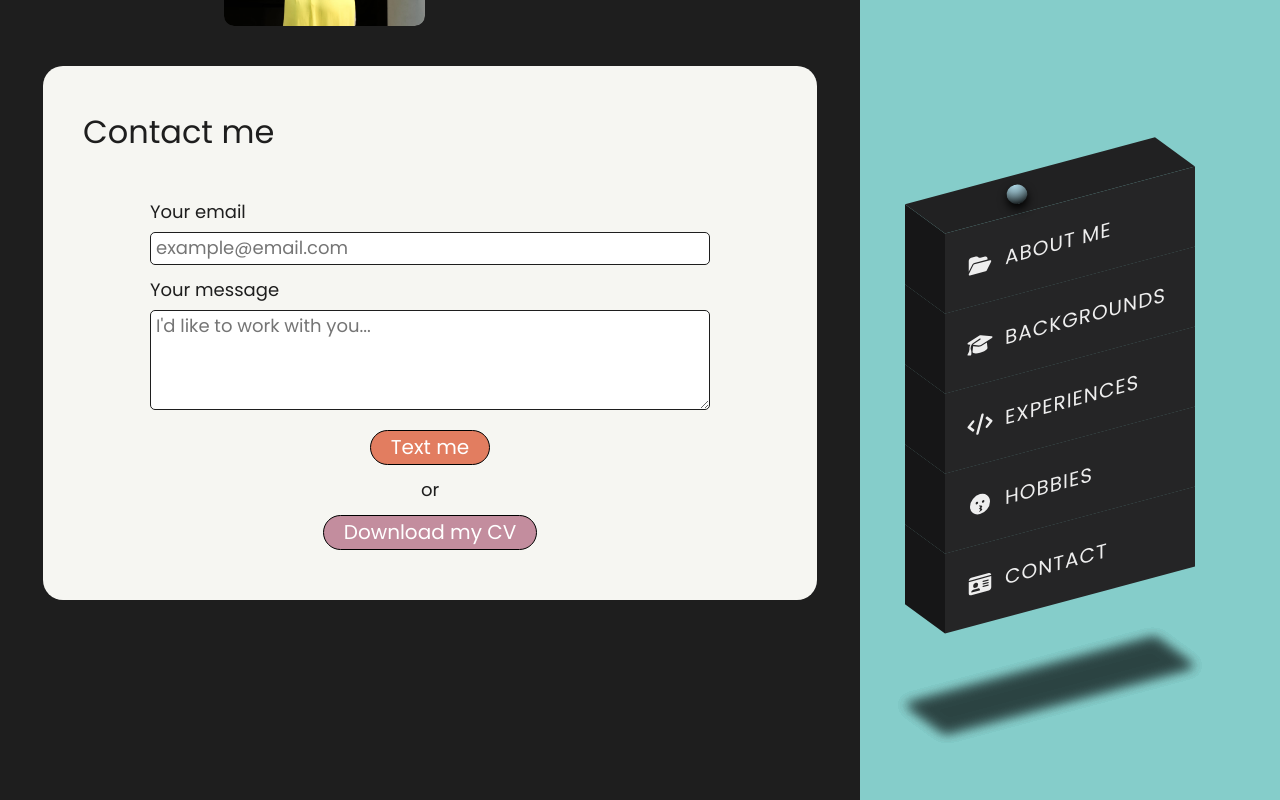
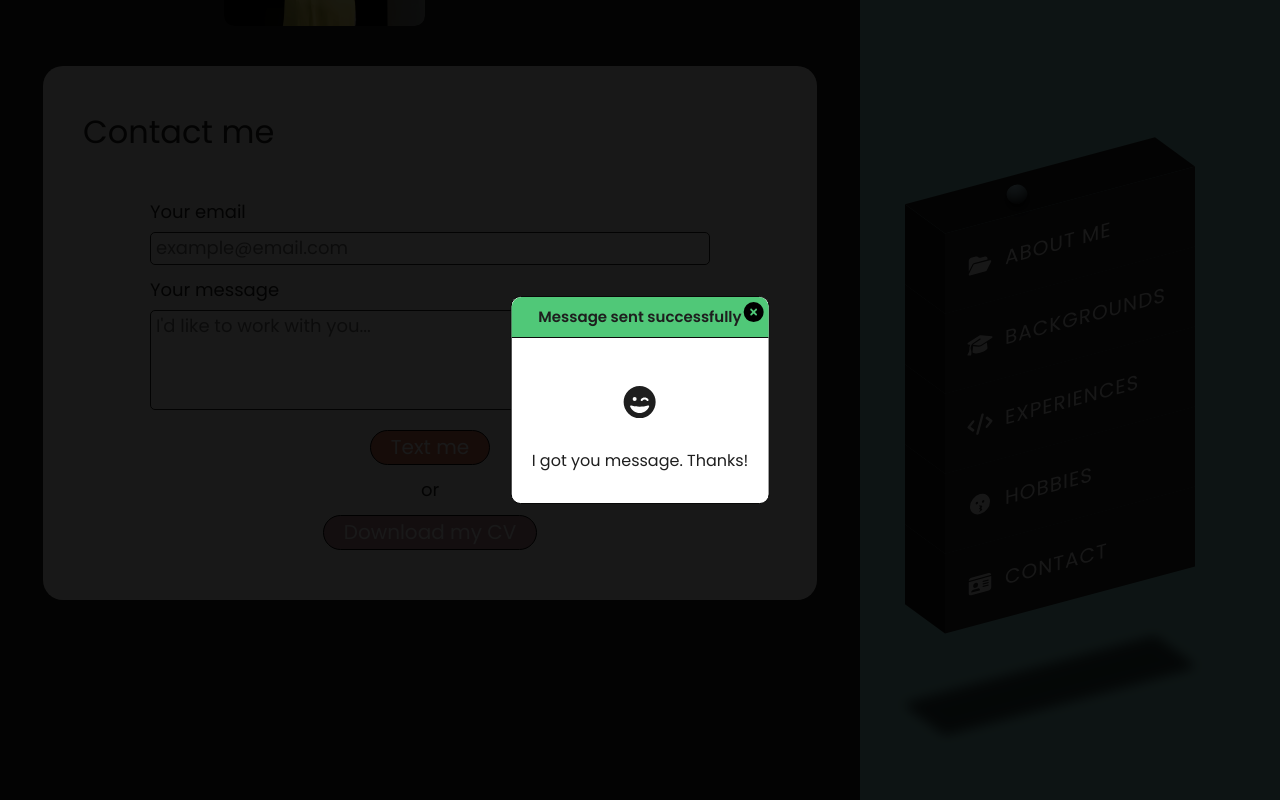
Before and after one commit to nobleboyh/portfolio-web, a React (Create React App) app: page / in a window 1280 px wide. Both pictures are taken after typing "name@example.com", "Sample" into the empty fields and a click on the button "Text me". Built offline with nearby package versions, Linux system fonts and the light colour scheme; no server answers.

Commit message:
Add pop up modal when text sent

```diff
--- a/src/layouts/Content/Content.module.scss
+++ b/src/layouts/Content/Content.module.scss
@@ -22,7 +22,7 @@
   background-color: var(--main-container-color);
   opacity: 0.9;
   box-shadow: 0 0 1rem var(--primary-background-color) inset;
-  z-index: 10000;
+  z-index: 2000;
   svg path {
     color: var(--primary-background-color);
   }
--- a/src/layouts/Content/sections/Contact/Contact.js
+++ b/src/layouts/Content/sections/Contact/Contact.js
@@ -1,10 +1,11 @@
 import { useState } from 'react';
+import ThankYouModal from '~/shared-components/ThankYouModal';
 import styles from './Contact.module.scss';
 
 const Contact = () => {
   const [email, setEmail] = useState('');
   const [content, setContent] = useState('');
-
+  const [isOpenModal, setIsOpenModal] = useState(false);
   const handleDownload = (e) => {
     e.preventDefault();
     window.location.replace('https://drive.google.com/file/d/1Zhs3cvFGa9D31vKr87nMJt8ZZHYB7nP9/view?usp=sharing');
@@ -31,9 +32,21 @@ const Contact = () => {
     //Reset
     setEmail('');
     setContent('');
+
+    //Open notification
+    setIsOpenModal(true);
+  };
+  const handleExitModal = (e) => {
+    e.preventDefault();
+    setIsOpenModal(false);
   };
   return (
     <section className={styles.wrapper} id="contact">
+      {isOpenModal && (
+        <ThankYouModal title="Message sent successfully" onExit={handleExitModal}>
+          I got you message. Thanks!
+        </ThankYouModal>
+      )}
       <div className={styles.container}>
         <h1>Contact me</h1>
         <form className={styles.form}>
--- a/src/shared-components/Alert/Alert.js
+++ b/src/shared-components/Alert/Alert.js
@@ -2,9 +2,12 @@ import styles from './Alert.module.scss';
 import Modal from '~/shared-components/Modal';
 import { FontAwesomeIcon } from '@fortawesome/react-fontawesome';
 import { faCircleXmark } from '@fortawesome/free-solid-svg-icons';
-const Alert = ({ title, children, onExit }) => {
+const Alert = ({ title, children, onExit, titleColor }) => {
   const handleContentClick = (event) => {
     event.stopPropagation();
+  };
+  const titleStyles = {
+    backgroundColor: titleColor,
   };
   return (
     <Modal>
@@ -15,7 +18,7 @@ const Alert = ({ title, children, onExit }) => {
         }}
       >
         <div className={styles.wrapper} onClick={(e) => handleContentClick(e)}>
-          <h3>{title}</h3>
+          <h3 style={titleStyles}>{title}</h3>
           <span
             className={styles.exit}
             onClick={(e) => {
--- /dev/null
+++ b/src/shared-components/ThankYouModal/ThankYouModal.js
@@ -0,0 +1,18 @@
+import { faFaceGrinWink } from '@fortawesome/free-solid-svg-icons';
+import { FontAwesomeIcon } from '@fortawesome/react-fontawesome';
+import Alert from '../Alert/';
+import styles from './ThankYouModal.module.scss';
+const ThankYouModal = ({ onExit, children, title }) => {
+  return (
+    <Alert onExit={onExit} title={title} titleColor="#50C878">
+      <div className={styles.wrapper}>
+        <h1>
+          <FontAwesomeIcon icon={faFaceGrinWink} />
+        </h1>
+        <p>{children}</p>
+      </div>
+    </Alert>
+  );
+};
+
+export default ThankYouModal;
--- /dev/null
+++ b/src/shared-components/ThankYouModal/ThankYouModal.module.scss
@@ -0,0 +1,5 @@
+.wrapper {
+  padding: 2rem;
+  padding-bottom: 3rem;
+  text-align: center;
+}
--- /dev/null
+++ b/src/shared-components/ThankYouModal/index.js
@@ -0,0 +1 @@
+export { default } from './ThankYouModal';
```
